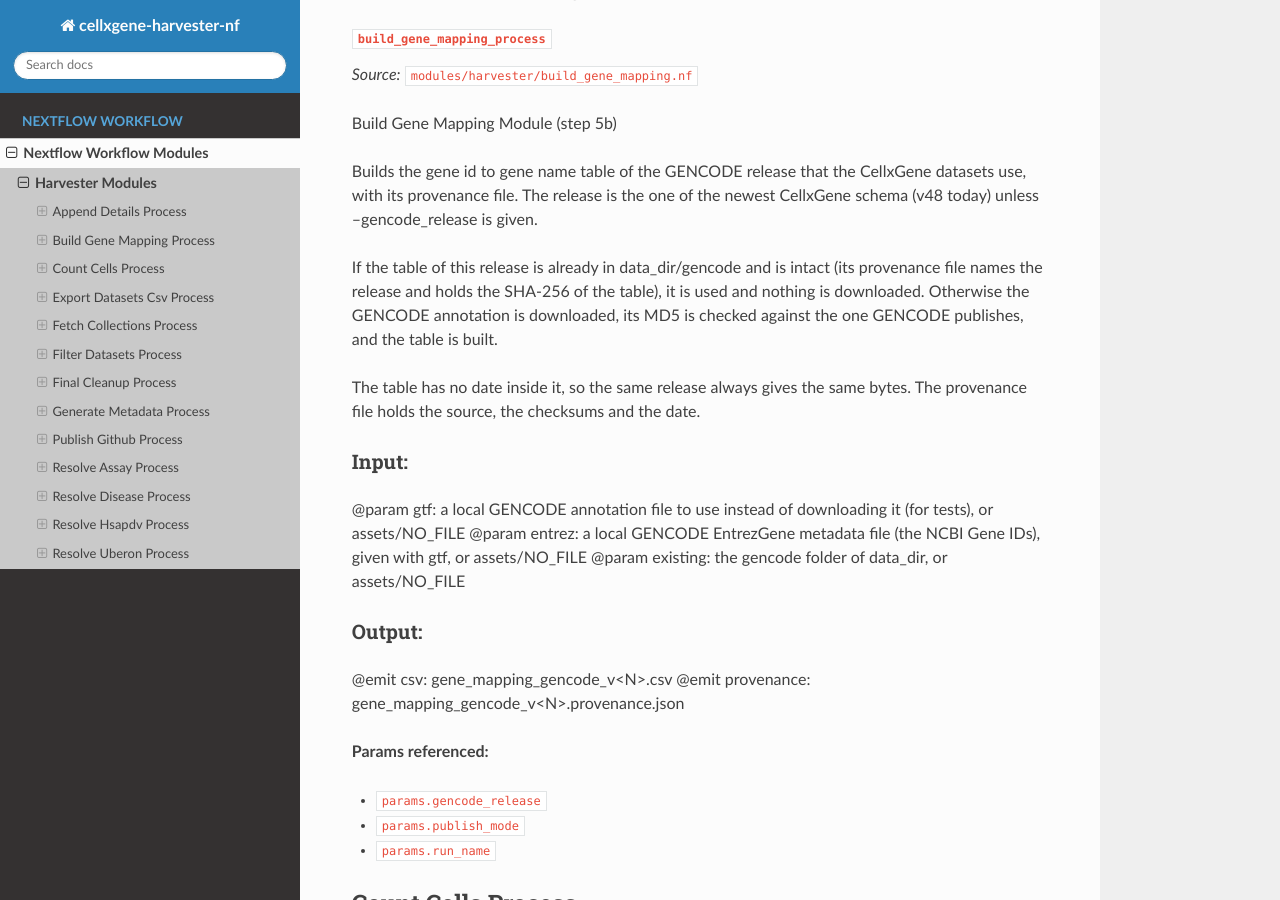
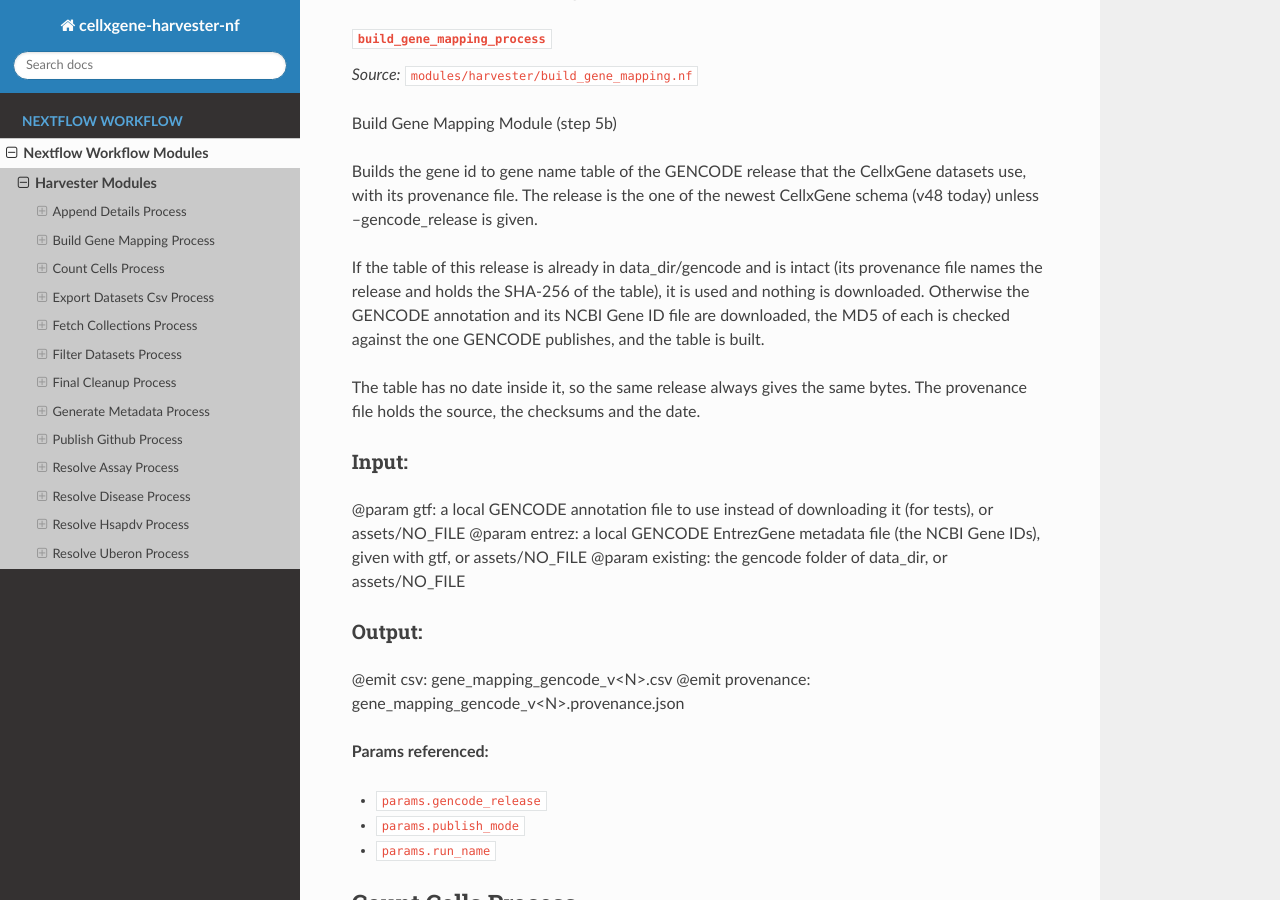
Before and after one commit to NIH-NLM/cellxgene-harvester-nf, a Sphinx documentation site: the page built from docs/source/nextflow/harvester_modules.rst, in a window 1280 px wide and 900 px high, scrolled down 1262 px. Built offline with Sphinx 7.4.7 and the Read the Docs theme 3.1.0, drawn with Linux system fonts in a browser that asks for light colours.

Commit message:
additional files

```diff
--- a/docs/source/nextflow/harvester_modules.rst
+++ b/docs/source/nextflow/harvester_modules.rst
@@ -70,8 +70,8 @@ CellxGene schema (v48 today) unless --gencode_release is given.
 
 If the table of this release is already in data_dir/gencode and is intact (its provenance
 file names the release and holds the SHA-256 of the table), it is used and nothing is
-downloaded. Otherwise the GENCODE annotation is downloaded, its MD5 is checked against
-the one GENCODE publishes, and the table is built.
+downloaded. Otherwise the GENCODE annotation and its NCBI Gene ID file are downloaded, the MD5 of each is checked
+against the one GENCODE publishes, and the table is built.
 
 The table has no date inside it, so the same release always gives the same bytes.
 The provenance file holds the source, the checksums and the date.
```
Also changed, not shown: 1 other file.
